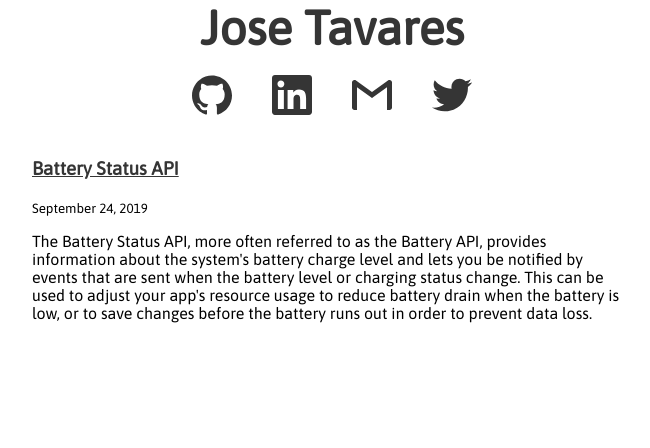
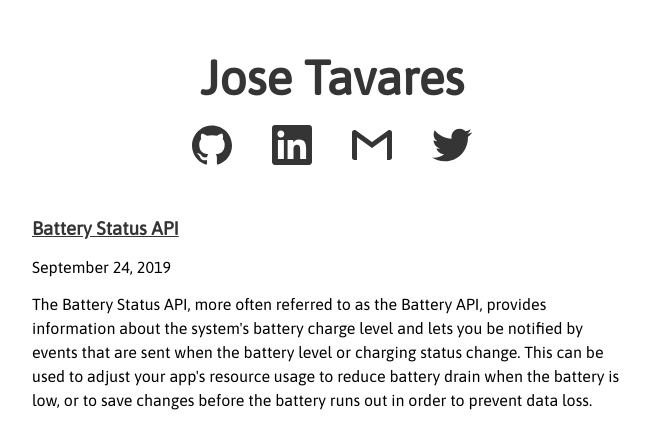
Before and after one commit to jmtavares/josetavares, a Gatsby site: page /blog in a window 1280 px wide. Shown: the whole page, without its empty margins (308-958 px from the left). Built offline with nearby package versions, Linux system fonts and the light colour scheme; Gatsby itself is replaced by a stand-in of ours.

Commit message:
style pages

```diff
--- /dev/null
+++ b/src/components/header/header.js
@@ -0,0 +1,16 @@
+import React from "react";
+import styled from "@emotion/styled";
+import Hello from '../hello/hello'
+
+const HeaderContainer = styled.div`
+  text-align: center;
+  margin: 50px 0;
+`;
+
+const Header = () => (
+    <HeaderContainer>
+        <Hello />
+    </HeaderContainer>
+);
+
+export default Header;
--- a/src/components/hello/hello.js
+++ b/src/components/hello/hello.js
@@ -1,16 +1,12 @@
 import React from "react";
-import styled from "@emotion/styled";
 import SocialIcons from "../social-icons/social-icons";
 import { H1 } from "../../styles/typography";
 
-const HelloContainer = styled.div`
-`;
-
 const Hello = () => (
-    <HelloContainer>
-        <H1>Jose Tavares</H1>
-        <SocialIcons />
-    </HelloContainer>
+  <React.Fragment>
+    <H1>Jose Tavares</H1>
+    <SocialIcons />
+  </React.Fragment>
 );
 
 export default Hello;
--- a/src/pages/blog.js
+++ b/src/pages/blog.js
@@ -3,13 +3,9 @@ import { graphql } from "gatsby";
 import styled from "@emotion/styled";
 import Layout from "../components/layout/layout";
 import SEO from "../components/seo";
-import Hello from "../components/hello/hello";
-import { Anchor } from "../styles/typography";
+import Header from "../components/header/header";
+import { Anchor, Section } from "../styles/typography";
 
-const HelloContainer = styled.div`
-  text-align: center;
-  margin-bottom: 40px;
-`;
 const BlogContainer = styled.div`
   width: 600px;
   margin: 0 auto;
@@ -25,9 +21,7 @@ class BlogIndex extends React.Component {
       <Layout location={this.props.location} title={siteTitle}>
         <SEO title="All posts" />
         <BlogContainer>
-          <HelloContainer>
-            <Hello />
-          </HelloContainer>
+          <Header />
           {posts.map(({ node }) => {
             const title = node.frontmatter.title || node.fields.slug;
             return (
@@ -36,15 +30,13 @@ class BlogIndex extends React.Component {
                   <h3>
                     <Anchor to={node.fields.slug}>{title}</Anchor>
                   </h3>
-                  <small>{node.frontmatter.date}</small>
+                  <p>{node.frontmatter.date}</p>
                 </header>
-                <section>
-                  <p
-                    dangerouslySetInnerHTML={{
-                      __html: node.frontmatter.description || node.excerpt
-                    }}
-                  />
-                </section>
+                <Section
+                  dangerouslySetInnerHTML={{
+                    __html: node.frontmatter.description || node.excerpt
+                  }}
+                />
               </article>
             );
           })}
--- a/src/pages/index.js
+++ b/src/pages/index.js
@@ -1,8 +1,8 @@
 import React from "react";
+import styled from "@emotion/styled";
 import Layout from "../components/layout/layout";
 import SEO from "../components/seo";
 import Hello from "../components/hello/hello";
-import styled from "@emotion/styled";
 
 const IndexContainer = styled.div`
   position: absolute;
--- a/src/styles/typography.js
+++ b/src/styles/typography.js
@@ -33,3 +33,7 @@ export const Svg = styled.svg`
   width: 40px;
   height: 40px;
 `;
+
+export const Section = styled.section`
+  line-height: 24px;
+`;
--- a/src/templates/blog-post.js
+++ b/src/templates/blog-post.js
@@ -4,6 +4,8 @@ import styled from "@emotion/styled";
 
 import Layout from "../components/layout/layout";
 import SEO from "../components/seo";
+import Header from "../components/header/header";
+import { Section } from "../styles/typography";
 
 const BlogPostContainer = styled.div`
   width: 600px;
@@ -23,12 +25,13 @@ class BlogPostTemplate extends React.Component {
           description={post.frontmatter.description || post.excerpt}
         />
         <BlogPostContainer>
+          <Header />
           <article>
             <header>
               <h1>{post.frontmatter.title}</h1>
               <p>{post.frontmatter.date}</p>
             </header>
-            <section dangerouslySetInnerHTML={{ __html: post.html }} />
+            <Section dangerouslySetInnerHTML={{ __html: post.html }} />
           </article>
           <nav>
             <ul>
```
Also changed, not shown: .eslintrc.json.
